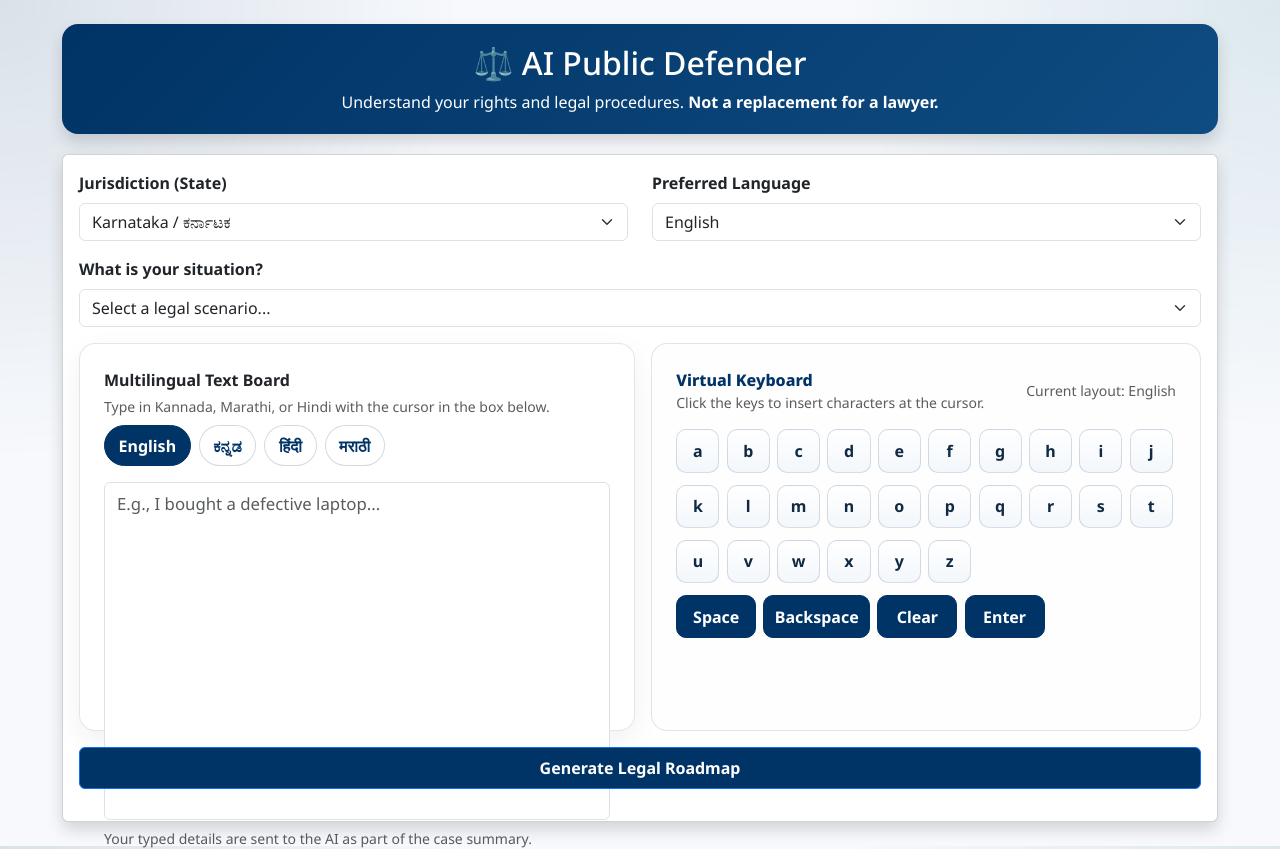
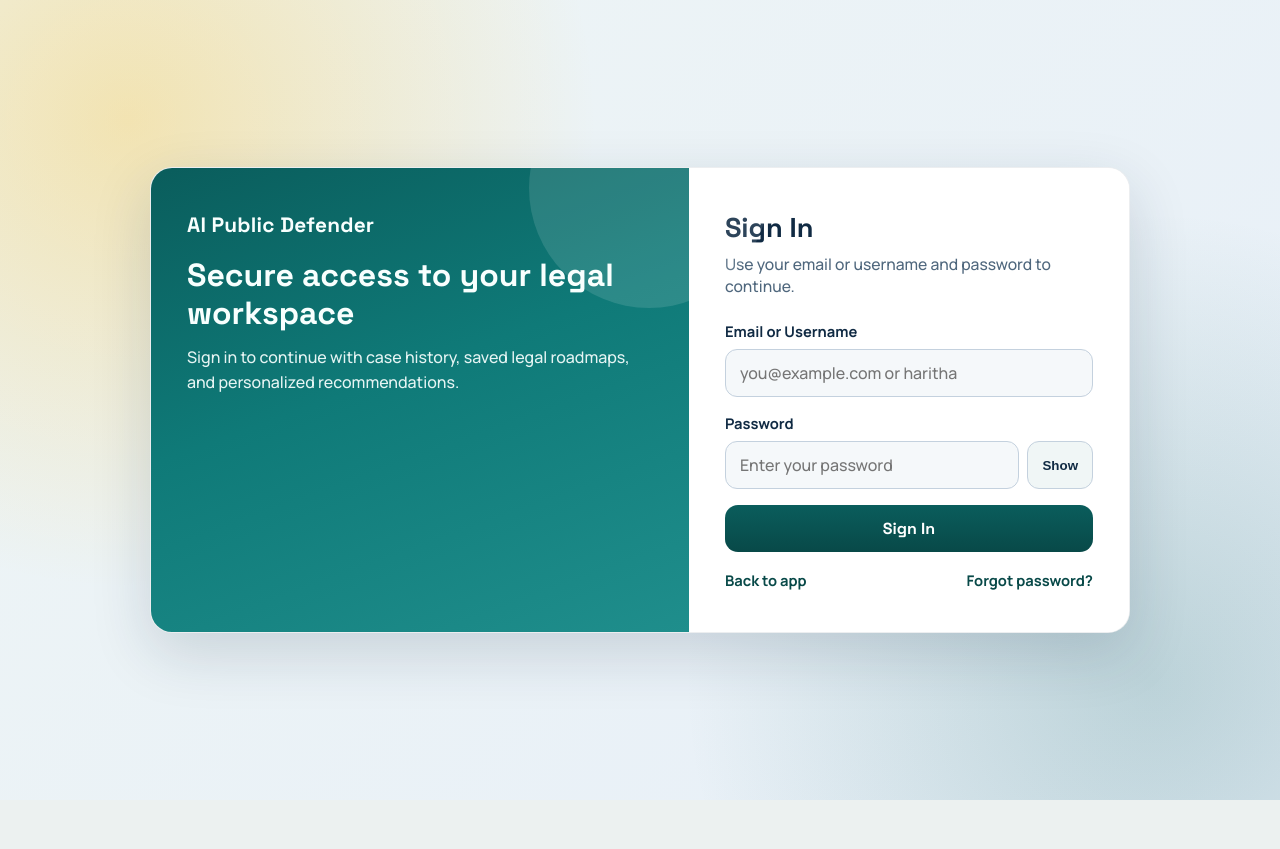
Before and after one commit to harithajc/AIPublicDefender, a Flask app: page / in a window 1280 px wide. After the commit the page ends 800 px from the top, so only its background shows below. Run offline with Flask 3, Linux system fonts and the light colour scheme.

Commit message:
Add sign-in functionality and templates for user authentication

```diff
--- a/app.py
+++ b/app.py
@@ -8,12 +8,20 @@ app = Flask(__name__)
 client = genai.Client(api_key=os.getenv("GEMINI_API_KEY"))
 
 @app.route('/')
+def signin():
+    return render_template('signin.html')
+
+@app.route('/app')
 def home():
     return render_template('index.html')
 
 @app.route('/roadmap')
 def roadmap():
     return render_template('roadmap.html')
+
+@app.route('/signin')
+def signin_alias():
+    return render_template('signin.html')
 
 @app.route('/api/analyze-case', methods=['POST'])
 def analyze_case():
--- a/templates/index.html
+++ b/templates/index.html
@@ -139,6 +139,9 @@
 
 <div class="container mt-4 mb-4" style="max-width: 1180px;">
     <div class="header-box text-center shadow">
+        <div class="d-flex justify-content-end mb-2">
+            <a href="/" class="btn btn-light btn-sm fw-bold">Sign In</a>
+        </div>
         <h2 id="ui-title">⚖️ AI Public Defender</h2>
         <p class="mb-0" id="ui-subtitle">Understand your rights and legal procedures. <strong>Not a replacement for a lawyer.</strong></p>
     </div>
--- a/templates/roadmap.html
+++ b/templates/roadmap.html
@@ -40,7 +40,7 @@
 <div class="container">
 
     <div class="d-flex justify-content-between align-items-center mt-4 no-print" style="max-width: 850px; margin: auto;">
-        <button onclick="window.location.href='/'" class="btn btn-outline-secondary">← Back to Form</button>
+        <button onclick="window.location.href='/app'" class="btn btn-outline-secondary">← Back to Form</button>
         <button onclick="window.print()" class="btn btn-print fw-bold">⬇️ Download as PDF</button>
     </div>
 
--- /dev/null
+++ b/templates/signin.html
@@ -0,0 +1,391 @@
+<!DOCTYPE html>
+<html lang="en">
+<head>
+    <meta charset="UTF-8">
+    <meta name="viewport" content="width=device-width, initial-scale=1.0">
+    <title>Sign In | AI Public Defender</title>
+    <link rel="preconnect" href="https://fonts.googleapis.com">
+    <link rel="preconnect" href="https://fonts.gstatic.com" crossorigin>
+    <link href="https://fonts.googleapis.com/css2?family=Space+Grotesk:wght@400;500;700&family=Manrope:wght@500;600;700;800&display=swap" rel="stylesheet">
+    <style>
+        :root {
+            --ink: #102a43;
+            --brand: #0a5d5c;
+            --brand-strong: #084948;
+            --accent: #ffb703;
+            --surface: #ffffff;
+            --surface-soft: #f5f8fa;
+            --danger-bg: #ffe8e6;
+            --danger-border: #d94732;
+            --danger-text: #8a1f14;
+            --ring: rgba(10, 93, 92, 0.25);
+        }
+
+        * {
+            box-sizing: border-box;
+        }
+
+        body {
+            margin: 0;
+            min-height: 100vh;
+            font-family: 'Manrope', 'Segoe UI', Tahoma, Geneva, Verdana, sans-serif;
+            color: var(--ink);
+            background:
+                radial-gradient(circle at 10% 15%, rgba(255, 183, 3, 0.28), transparent 35%),
+                radial-gradient(circle at 90% 85%, rgba(10, 93, 92, 0.2), transparent 35%),
+                linear-gradient(135deg, #eef5f5 0%, #e7eff8 100%);
+            display: grid;
+            place-items: center;
+            padding: 24px;
+        }
+
+        .signin-shell {
+            width: 100%;
+            max-width: 980px;
+            background: var(--surface);
+            border: 1px solid rgba(16, 42, 67, 0.08);
+            border-radius: 22px;
+            overflow: hidden;
+            box-shadow: 0 20px 60px rgba(16, 42, 67, 0.16);
+            display: grid;
+            grid-template-columns: 1.1fr 0.9fr;
+            animation: card-reveal 600ms ease-out;
+        }
+
+        .signin-aside {
+            padding: 44px 36px;
+            background:
+                linear-gradient(160deg, #0a5d5c 0%, #0f7a78 45%, #1f8e8c 100%);
+            color: #f8fffe;
+            position: relative;
+        }
+
+        .signin-aside::after {
+            content: "";
+            position: absolute;
+            width: 240px;
+            height: 240px;
+            border-radius: 999px;
+            background: rgba(255, 255, 255, 0.12);
+            top: -100px;
+            right: -80px;
+        }
+
+        .brand {
+            font-family: 'Space Grotesk', sans-serif;
+            font-size: 1.3rem;
+            font-weight: 700;
+            letter-spacing: 0.2px;
+            margin: 0 0 18px;
+        }
+
+        .aside-title {
+            font-family: 'Space Grotesk', sans-serif;
+            font-size: 2rem;
+            line-height: 1.2;
+            margin: 0 0 12px;
+        }
+
+        .aside-text {
+            margin: 0;
+            opacity: 0.92;
+            line-height: 1.6;
+        }
+
+        .signin-panel {
+            padding: 42px 36px;
+            background: var(--surface);
+            display: flex;
+            flex-direction: column;
+            justify-content: center;
+        }
+
+        .panel-title {
+            font-family: 'Space Grotesk', sans-serif;
+            margin: 0 0 8px;
+            font-size: 1.7rem;
+            color: var(--ink);
+        }
+
+        .panel-subtitle {
+            margin: 0 0 24px;
+            color: #4f677d;
+            font-size: 0.98rem;
+        }
+
+        .field-wrap {
+            margin-bottom: 16px;
+        }
+
+        label {
+            display: block;
+            margin-bottom: 8px;
+            font-weight: 700;
+            font-size: 0.92rem;
+        }
+
+        input {
+            width: 100%;
+            padding: 12px 14px;
+            border: 1px solid #c4d1de;
+            border-radius: 12px;
+            font-size: 1rem;
+            font-family: inherit;
+            transition: border-color 140ms ease, box-shadow 140ms ease;
+            background: var(--surface-soft);
+        }
+
+        input:focus {
+            outline: none;
+            border-color: var(--brand);
+            box-shadow: 0 0 0 4px var(--ring);
+            background: #fff;
+        }
+
+        .password-row {
+            display: grid;
+            grid-template-columns: 1fr auto;
+            gap: 8px;
+        }
+
+        .toggle-btn {
+            border: 1px solid #c4d1de;
+            border-radius: 12px;
+            padding: 0 14px;
+            background: #f0f6f6;
+            color: var(--ink);
+            font-weight: 700;
+            cursor: pointer;
+        }
+
+        .primary-btn {
+            width: 100%;
+            border: none;
+            border-radius: 13px;
+            background: linear-gradient(180deg, var(--brand) 0%, var(--brand-strong) 100%);
+            color: #fff;
+            font-family: 'Space Grotesk', sans-serif;
+            font-size: 1rem;
+            font-weight: 700;
+            padding: 13px 16px;
+            cursor: pointer;
+            transition: transform 130ms ease, filter 130ms ease;
+            display: flex;
+            justify-content: center;
+            align-items: center;
+            gap: 10px;
+            margin-top: 10px;
+        }
+
+        .primary-btn:hover:not(:disabled) {
+            transform: translateY(-1px);
+            filter: brightness(1.03);
+        }
+
+        .primary-btn:disabled {
+            cursor: not-allowed;
+            opacity: 0.85;
+        }
+
+        .loading-spinner {
+            width: 17px;
+            height: 17px;
+            border: 2px solid rgba(255, 255, 255, 0.45);
+            border-top-color: #fff;
+            border-radius: 50%;
+            display: none;
+            animation: spin 0.8s linear infinite;
+        }
+
+        .error-box {
+            margin-top: 14px;
+            padding: 11px 13px;
+            border: 1px solid var(--danger-border);
+            border-radius: 10px;
+            color: var(--danger-text);
+            background: var(--danger-bg);
+            display: none;
+            font-size: 0.92rem;
+            font-weight: 600;
+        }
+
+        .helper-row {
+            margin-top: 18px;
+            display: flex;
+            justify-content: space-between;
+            gap: 12px;
+            flex-wrap: wrap;
+        }
+
+        .helper-row a {
+            color: var(--brand-strong);
+            font-weight: 700;
+            text-decoration: none;
+            font-size: 0.92rem;
+        }
+
+        .helper-row a:hover {
+            text-decoration: underline;
+        }
+
+        @keyframes spin {
+            to { transform: rotate(360deg); }
+        }
+
+        @keyframes card-reveal {
+            from {
+                opacity: 0;
+                transform: translateY(10px) scale(0.99);
+            }
+            to {
+                opacity: 1;
+                transform: translateY(0) scale(1);
+            }
+        }
+
+        @media (max-width: 860px) {
+            .signin-shell {
+                grid-template-columns: 1fr;
+            }
+
+            .signin-aside,
+            .signin-panel {
+                padding: 30px 24px;
+            }
+
+            .aside-title {
+                font-size: 1.6rem;
+            }
+        }
+    </style>
+</head>
+<body>
+    <main class="signin-shell">
+        <section class="signin-aside">
+            <p class="brand">AI Public Defender</p>
+            <h1 class="aside-title">Secure access to your legal workspace</h1>
+            <p class="aside-text">
+                Sign in to continue with case history, saved legal roadmaps, and personalized recommendations.
+            </p>
+        </section>
+
+        <section class="signin-panel">
+            <h2 class="panel-title">Sign In</h2>
+            <p class="panel-subtitle">Use your email or username and password to continue.</p>
+
+            <form id="signinForm" novalidate>
+                <div class="field-wrap">
+                    <label for="identity">Email or Username</label>
+                    <input
+                        id="identity"
+                        name="identity"
+                        type="text"
+                        autocomplete="username"
+                        placeholder="you@example.com or haritha"
+                        required
+                    >
+                </div>
+
+                <div class="field-wrap">
+                    <label for="password">Password</label>
+                    <div class="password-row">
+                        <input
+                            id="password"
+                            name="password"
+                            type="password"
+                            autocomplete="current-password"
+                            placeholder="Enter your password"
+                            required
+                        >
+                        <button type="button" id="togglePassword" class="toggle-btn" aria-label="Show password">Show</button>
+                    </div>
+                </div>
+
+                <button type="submit" id="signinBtn" class="primary-btn">
+                    <span id="loadingSpinner" class="loading-spinner" aria-hidden="true"></span>
+                    <span id="btnText">Sign In</span>
+                </button>
+
+                <div id="errorBox" class="error-box" role="alert" aria-live="polite"></div>
+
+                <div class="helper-row">
+                    <a href="/app">Back to app</a>
+                    <a href="#">Forgot password?</a>
+                </div>
+            </form>
+        </section>
+    </main>
+
+    <script>
+        const signinForm = document.getElementById('signinForm');
+        const identityInput = document.getElementById('identity');
+        const passwordInput = document.getElementById('password');
+        const togglePasswordBtn = document.getElementById('togglePassword');
+        const signinBtn = document.getElementById('signinBtn');
+        const loadingSpinner = document.getElementById('loadingSpinner');
+        const btnText = document.getElementById('btnText');
+        const errorBox = document.getElementById('errorBox');
+
+        function showError(message) {
+            errorBox.textContent = message;
+            errorBox.style.display = 'block';
+        }
+
+        function clearError() {
+            errorBox.textContent = '';
+            errorBox.style.display = 'none';
+        }
+
+        function setLoadingState(isLoading) {
+            signinBtn.disabled = isLoading;
+            loadingSpinner.style.display = isLoading ? 'inline-block' : 'none';
+            btnText.textContent = isLoading ? 'Signing In...' : 'Sign In';
+        }
+
+        togglePasswordBtn.addEventListener('click', () => {
+            const isPassword = passwordInput.type === 'password';
+            passwordInput.type = isPassword ? 'text' : 'password';
+            togglePasswordBtn.textContent = isPassword ? 'Hide' : 'Show';
+            togglePasswordBtn.setAttribute('aria-label', isPassword ? 'Hide password' : 'Show password');
+        });
+
+        signinForm.addEventListener('submit', async (event) => {
+            event.preventDefault();
+            clearError();
+
+            const identity = identityInput.value.trim();
+            const password = passwordInput.value;
+
+            if (!identity) {
+                showError('Please enter your email or username.');
+                return;
+            }
+
+            if (!password) {
+                showError('Please enter your password.');
+                return;
+            }
+
+            if (password.length < 6) {
+                showError('Password must be at least 6 characters long.');
+                return;
+            }
+
+            setLoadingState(true);
+
+            try {
+                // Simulate API latency for loading-state UX.
+                await new Promise((resolve) => setTimeout(resolve, 1200));
+
+                // Placeholder flow until backend authentication is added.
+                window.location.href = '/app';
+                return;
+            } catch (error) {
+                showError('Sign in failed. Please try again.');
+            } finally {
+                setLoadingState(false);
+            }
+        });
+    </script>
+</body>
+</html>
```
